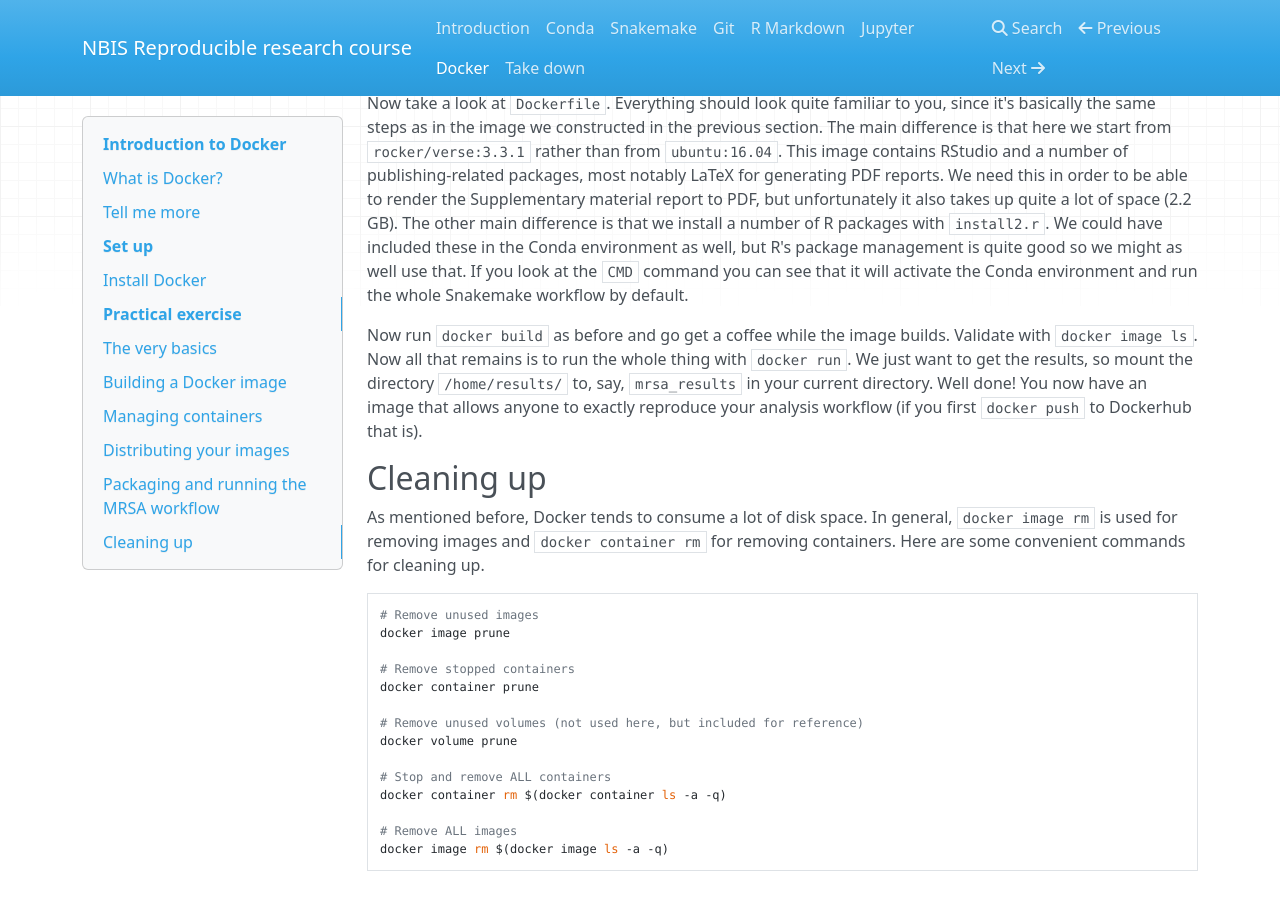
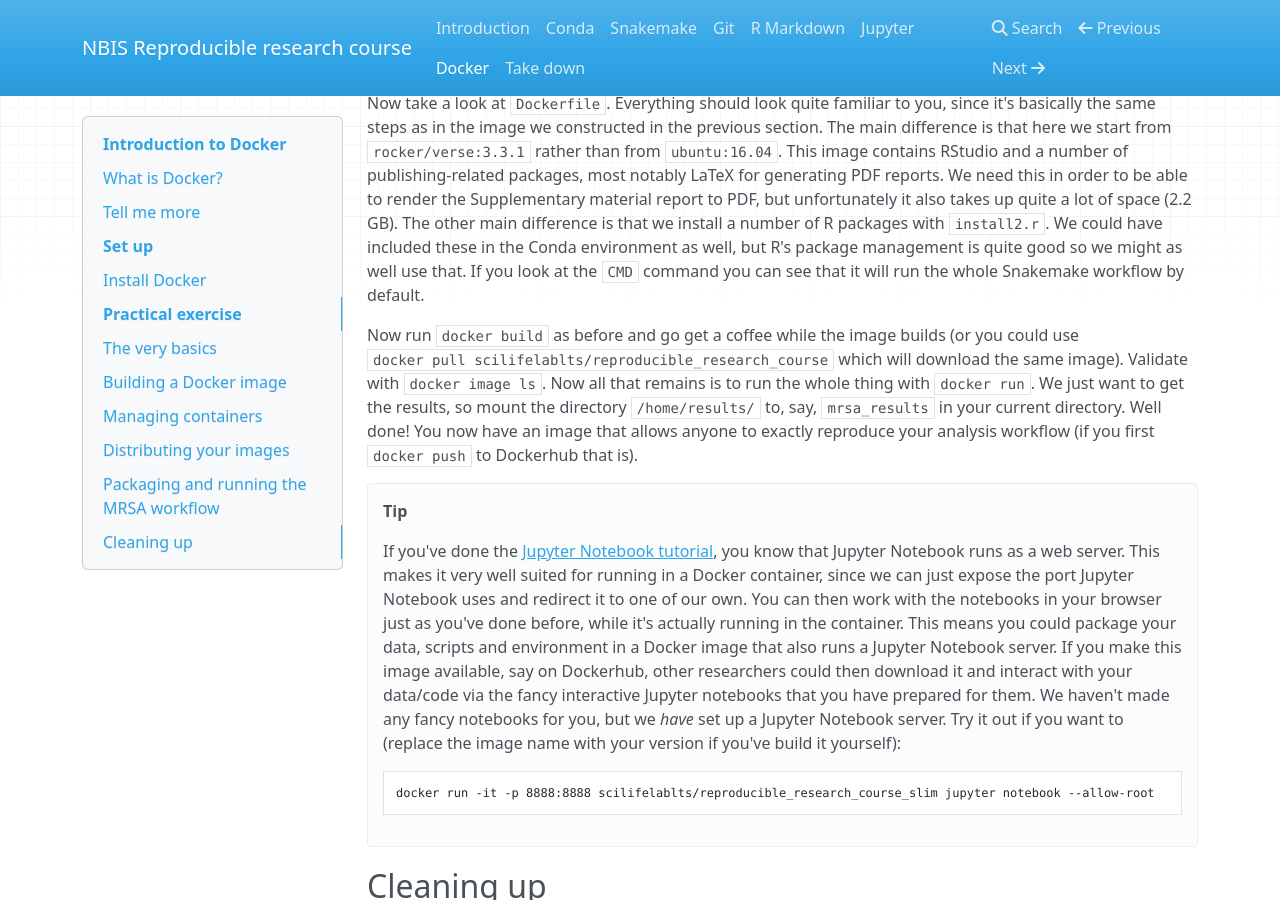
Before and after one commit to NBISweden/workshop-reproducible-research, an MkDocs documentation site: the page built from docs/docker.md, in a window 1280 px wide and 900 px high, scrolled down 11753 px. Built offline with MkDocs 1.6.1, drawn with Linux system fonts in a browser that asks for light colours; nearby versions of some CDN libraries; formulas are drawn with MathJax 3; old or Windows-style settings are respelled for this version of MkDocs.

Commit message:
removed env in Dockerfile

````diff
--- a/docs/docker.md
+++ b/docs/docker.md
@@ -352,9 +352,15 @@ During these tutorials we have been working on a case study about the multiresis
 
 The `docker` directory contains the final versions of all the files we've generated in the other tutorials: `environment.yml`, `Snakefile`, `config.yml`, `code/header.tex`, and `code/supplementary_material.Rmd`. The only difference compared to the tutorials is that we have also included the rendering of the supplementary material pdf into the Snakemake workflow as the rule `make_supplementary`.
 
-Now take a look at `Dockerfile`. Everything should look quite familiar to you, since it's basically the same steps as in the image we constructed in the previous section. The main difference is that here we start from `rocker/verse:3.3.1` rather than from `ubuntu:16.04`. This image contains RStudio and a number of publishing-related packages, most notably LaTeX for generating PDF reports. We need this in order to be able to render the Supplementary material report to PDF, but unfortunately it also takes up quite a lot of space (2.2 GB). The other main difference is that we install a number of R packages with `install2.r`. We could have included these in the Conda environment as well, but R's package management is quite good so we might as well use that. If you look at the `CMD` command you can see that it will activate the Conda environment and run the whole Snakemake workflow by default.
+Now take a look at `Dockerfile`. Everything should look quite familiar to you, since it's basically the same steps as in the image we constructed in the previous section. The main difference is that here we start from `rocker/verse:3.3.1` rather than from `ubuntu:16.04`. This image contains RStudio and a number of publishing-related packages, most notably LaTeX for generating PDF reports. We need this in order to be able to render the Supplementary material report to PDF, but unfortunately it also takes up quite a lot of space (2.2 GB). The other main difference is that we install a number of R packages with `install2.r`. We could have included these in the Conda environment as well, but R's package management is quite good so we might as well use that. If you look at the `CMD` command you can see that it will run the whole Snakemake workflow by default.
 
-Now run `docker build` as before and go get a coffee while the image builds. Validate with `docker image ls`. Now all that remains is to run the whole thing with `docker run`. We just want to get the results, so mount the directory `/home/results/` to, say, `mrsa_results` in your current directory. Well done! You now have an image that allows anyone to exactly reproduce your analysis workflow (if you first `docker push` to Dockerhub that is).
+Now run `docker build` as before and go get a coffee while the image builds (or you could use `docker pull scilifelablts/reproducible_research_course` which will download the same image). Validate with `docker image ls`. Now all that remains is to run the whole thing with `docker run`. We just want to get the results, so mount the directory `/home/results/` to, say, `mrsa_results` in your current directory. Well done! You now have an image that allows anyone to exactly reproduce your analysis workflow (if you first `docker push` to Dockerhub that is).
+
+!!! tip
+    If you've done the [Jupyter Notebook tutorial](jupyter.md), you know that Jupyter Notebook runs as a web server. This makes it very well suited for running in a Docker container, since we can just expose the port Jupyter Notebook uses and redirect it to one of our own. You can then work with the notebooks in your browser just as you've done before, while it's actually running in the container. This means you could package your data, scripts and environment in a Docker image that also runs a Jupyter Notebook server. If you make this image available, say on Dockerhub, other researchers could then download it and interact with your data/code via the fancy interactive Jupyter notebooks that you have prepared for them. We haven't made any fancy notebooks for you, but we *have* set up a Jupyter Notebook server. Try it out if you want to (replace the image name with your version if you've build it yourself):
+    ```bash
+    docker run -it -p 8888:8888 scilifelablts/reproducible_research_course_slim jupyter notebook --allow-root
+    ```
 
 ## Cleaning up
 As mentioned before, Docker tends to consume a lot of disk space. In general, `docker image rm` is used for removing images and `docker container rm` for removing containers. Here are some convenient commands for cleaning up.
````
Also changed, not shown: docs/jupyter.md (+0 -3 lines), 1 other file.
